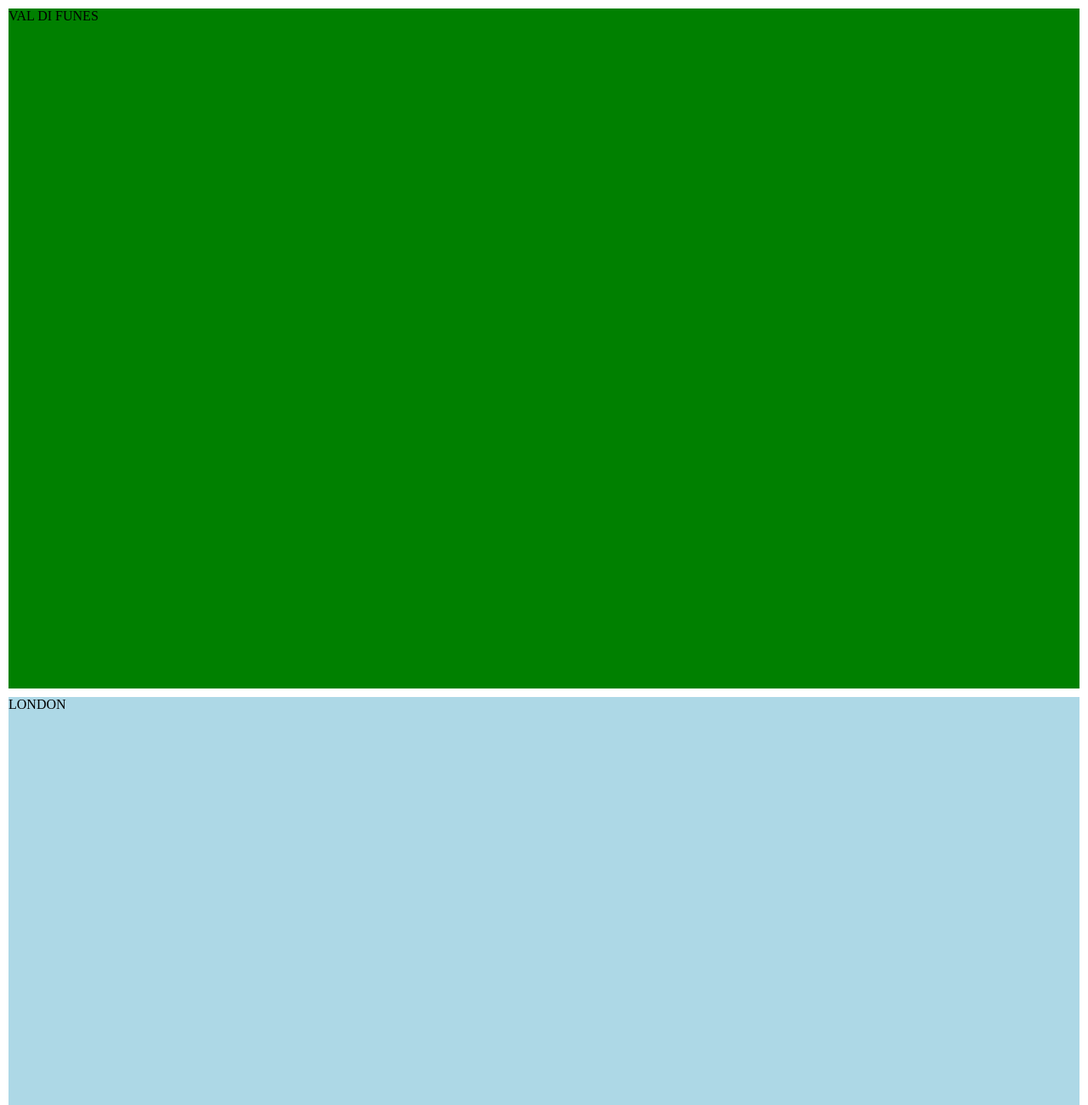
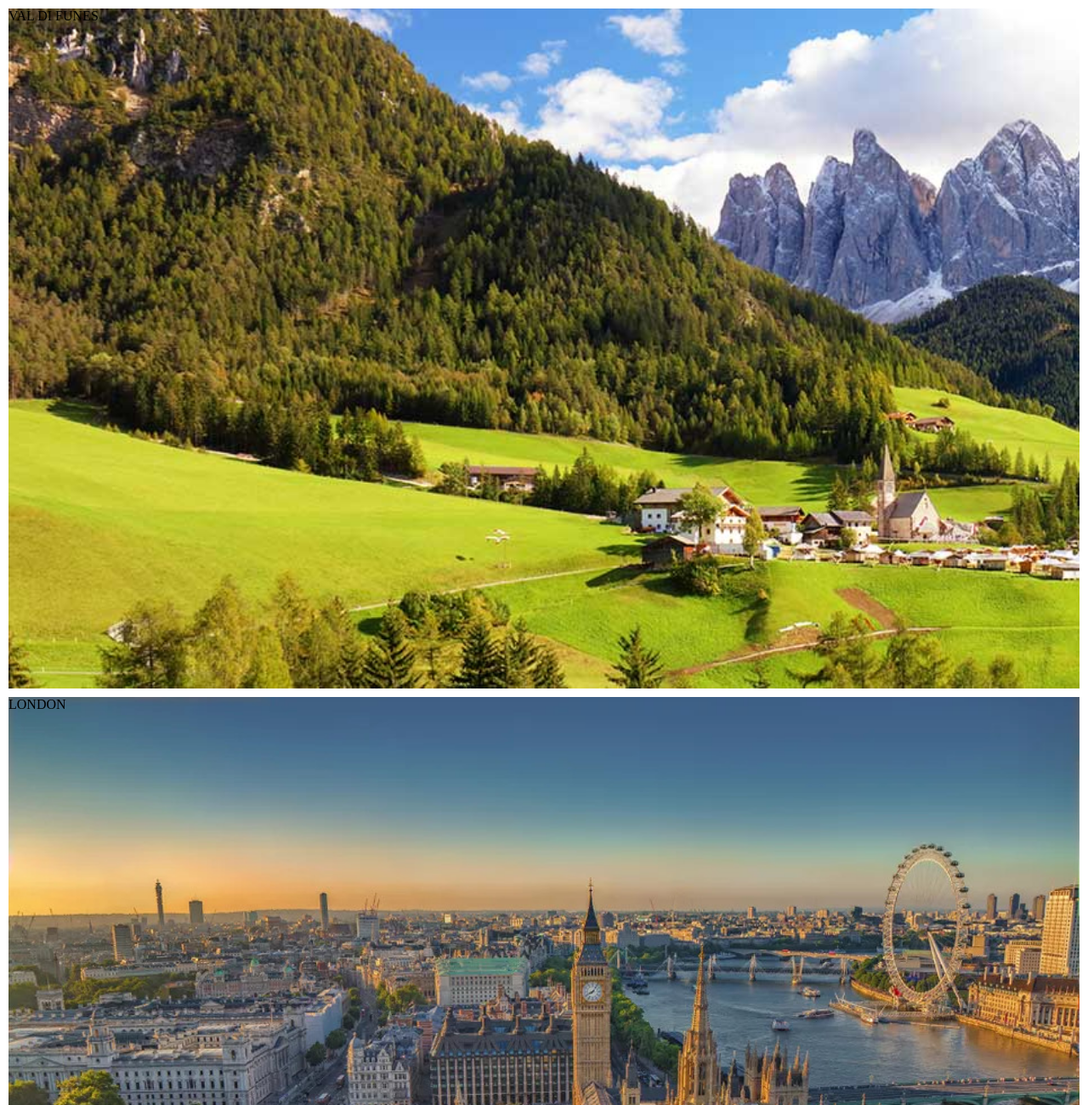
Before and after one commit to AAgozzino/htmlcss-airbnb, a plain HTML site: page index.html in a window 1280 px wide. Shown: the top 1300 px of the page at 85% size. Drawn offline with Linux system fonts and the light colour scheme.

Commit message:
Aggiunto background img

```diff
--- a/css/style.css
+++ b/css/style.css
@@ -7,17 +7,18 @@
 .city{
   height: 100vh;
   width: calc(100% - 20px);
+  background-size: cover;
   margin: 10px;
 }
 
 .funes{
-  background-color: green;
+  background-image: url(../img/funes.jpg);
 }
 
 .london{
-  background-color: lightblue;
+  background-image: url(../img/london.jpg);
 }
 
 .wellington{
-  background-color: yellow;
+  background-image: url(../img/wellington-nz.jpg);
 }
```
Also changed, not shown: img/london.jpg (added), img/london.webp (deleted).
